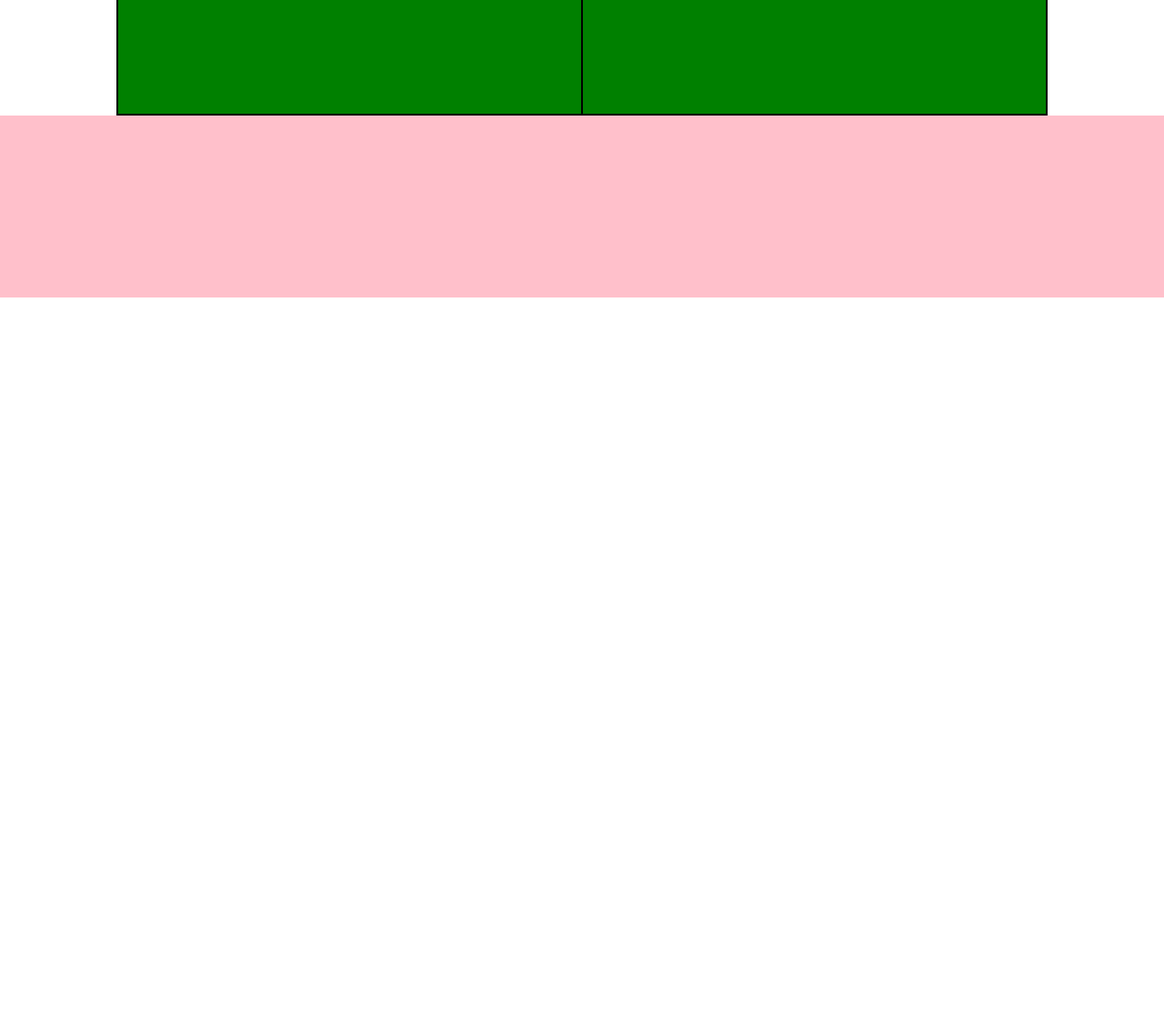
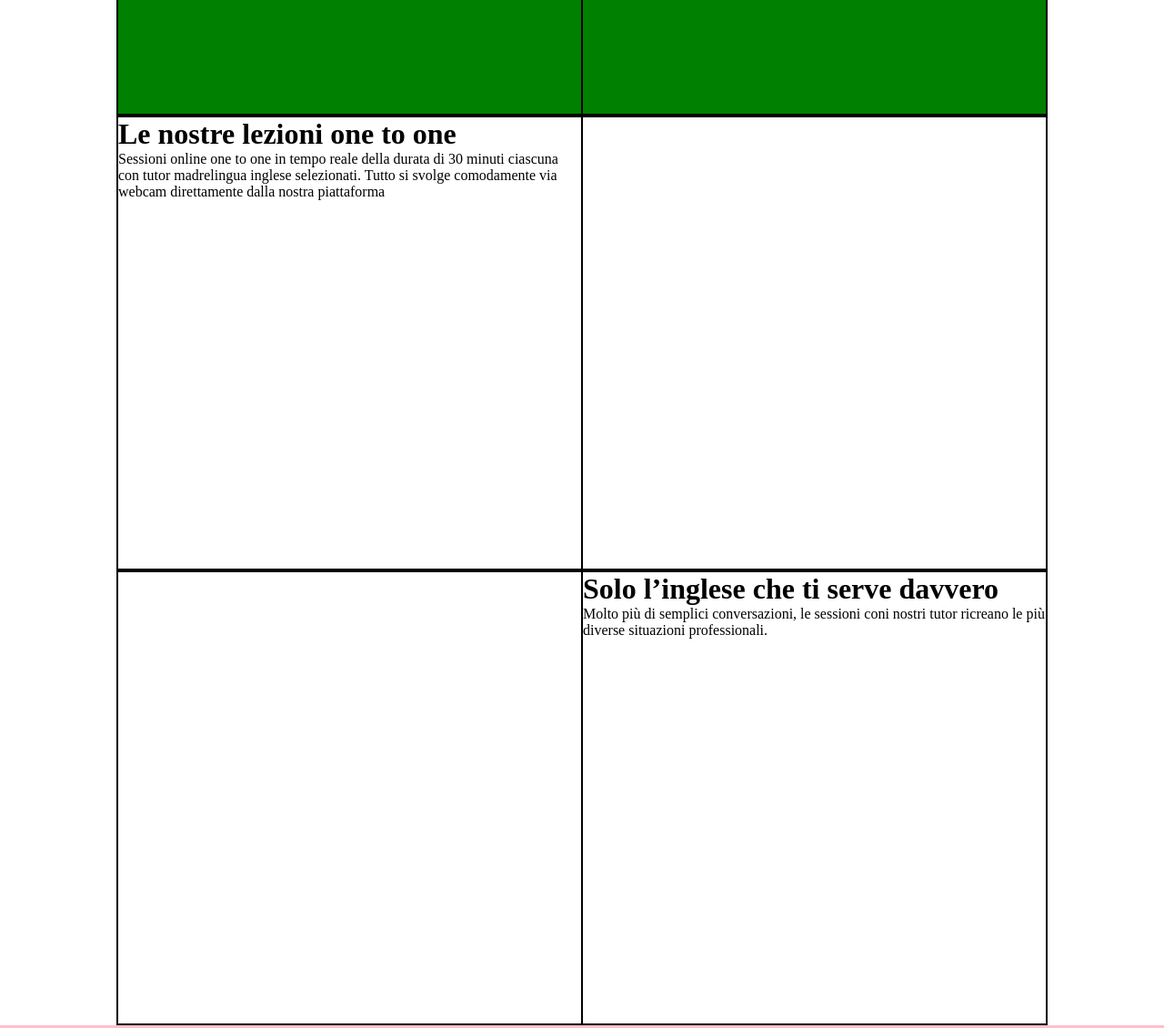
Before and after one commit to DanyFN/html-css-fluentify, a plain HTML site: page index.html in a window 1280 px wide. Shown: the part 1460-2590 px from the top of the page at 91% size. Before the commit the page ends 1787 px from the top, so only its background shows below. Drawn offline with Linux system fonts and the light colour scheme.

Commit message:
div piano, one,realenglish

```diff
--- a/index.html
+++ b/index.html
@@ -87,14 +87,56 @@
 
     <div class="piano">
       <div class="container">
-        <div class="cleft">
+        <div class="blocco1">
 
         </div>
-        <div class="cright">
+        <div class="blocco2">
           <h1>Scopri il tuo livello iniziale e struttura un piano personalizzato</h1>
           <p>L'esperienza Fluentify parte sempre da un test di placement per avere una chiara visione del tuo inglese, ad oggi.</p>
 
         </div>
+
+      </div>
+
+    </div>
+
+
+    <!-- One To One -->
+
+
+    <div class="one">
+      <div class="container">
+        <div class="blocco2">
+          <h1>Le nostre lezioni one to one</h1>
+          <p>Sessioni online one to one in tempo reale della durata di 30 minuti ciascuna con tutor madrelingua inglese selezionati.
+
+            Tutto si svolge comodamente via webcam direttamente dalla nostra piattaforma</p>
+
+        </div>
+        <div class="blocco1">
+
+        </div>
+
+
+      </div>
+
+    </div>
+
+
+
+    <div class="realenglish">
+      <div class="container">
+
+        <div class="blocco1">
+
+        </div>
+
+        <div class="blocco2">
+          <h1>Solo l’inglese che ti serve davvero</h1>
+          <p>Molto più di semplici conversazioni, le sessioni coni nostri tutor ricreano le più diverse situazioni professionali.</p>
+
+        </div>
+
 
       </div>
 
--- a/style.css
+++ b/style.css
@@ -58,7 +58,7 @@ header h1{
 
 /* COLONNE */
 
-.trecol, .piano{
+.trecol, .piano, .one, .realenglish{
   width: 100%;
   height: 500px;
 }
@@ -83,7 +83,7 @@ header h1{
 
 /*SEZIONE PIANO  */
 
-.cright, .cleft{
+.blocco2, .blocco1{
   width: 50%;
   height: 100%;
   background-color: green;
@@ -91,6 +91,10 @@ header h1{
   border: 1px solid black;
 }
 
+.one .blocco2, .one .blocco1,
+.realenglish .blocco1, .realenglish .blocco2{
+  background-color: white;
+}
 
 
 
```
